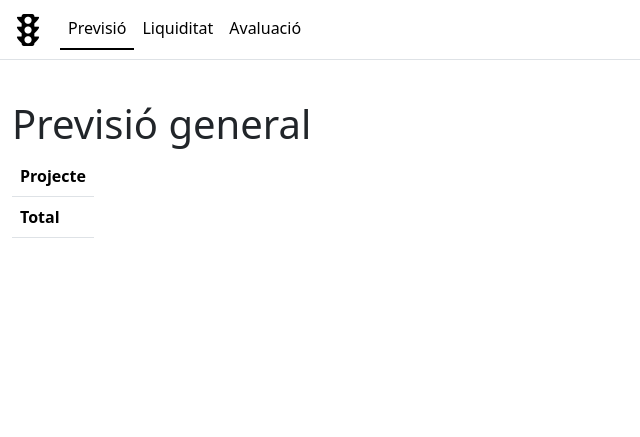
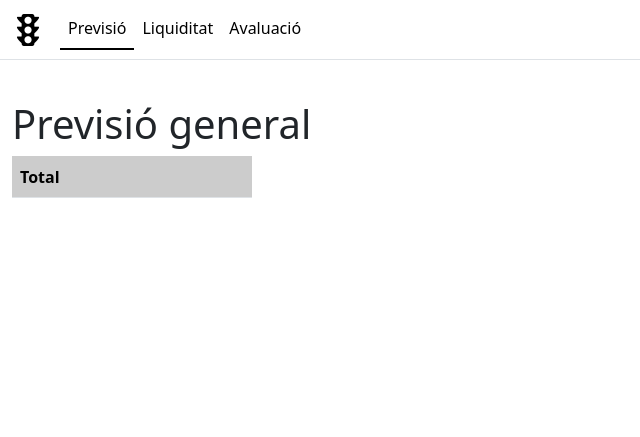
Before and after one commit to transversalcoop/semafor, a Django app: page /forecast in a window 1280 px wide. Shown: the top 437 px of the page, without its empty margins (0-640 px from the left). Run offline with Django 5.2, Linux system fonts and the light colour scheme; the visitor is signed in with stand-in values (Sample User, id 1); data that the repository does not hold is empty.

Commit message:
Working fixed first column

```diff
--- a/semafor/static/style.css
+++ b/semafor/static/style.css
@@ -28,6 +28,27 @@
   width: 300px;
 }
 
+.fix-first-column {
+  width: 100%;
+}
+
+.fix-first-column > table.table {
+  margin-left: 15rem;
+}
+
+.fix-first-column > table.table > * > tr > th:first-child,
+.fix-first-column > table.table > * > tr > td:first-child {
+  position: absolute;
+  width: 15rem;
+  margin-left: -15rem;
+  background: #ccc;
+}
+
+.fix-first-column > table.table > * > tr > th,
+.fix-first-column > table.table > * > tr > td {
+  white-space: nowrap;
+}
+
 .table td:has(input) {
   padding: .25rem;
 }
@@ -38,6 +59,10 @@
   white-space: nowrap;
 }
 
+table.table td {
+  min-height: 41px;
+  height: 41px;
+}
 
 .h-2rem {
   height: 2rem;
--- a/semafor/templates/semafor/_macros.html
+++ b/semafor/templates/semafor/_macros.html
@@ -37,7 +37,7 @@
 {% macro projects_table(projects, time_span, total_worked, total_dedication, worker=None, project_assignments=None, worker_dedications=None) %}
 {% for project in projects %}
 <tr>
-  <td class="text-nowrap">{{ project }}</td>
+  <td class="text-nowrap overflow-hidden text-truncate">{{ project }}</td>
   {% set totals, explanations = project.work_assignments(worker=worker) %}
   {% for year, month in time_span %}
     {% if worker %}
@@ -53,7 +53,7 @@
           hx-include="[name='csrfmiddlewaretoken']"
           hx-swap="outerHTML"
           {% endif %}
-        ></td>
+          ></td>
       {% endif %}
     {% else %}
       <td
--- a/semafor/templates/semafor/project_list.html
+++ b/semafor/templates/semafor/project_list.html
@@ -8,10 +8,12 @@
 
 {% block content %}
 <h1>Previsió general</h1>
+<div class="fix-first-column">
   <table class="table">
     <thead>{{ projects_table_head("Projecte", time_span) }}</thead>
     <tbody>
       {{ projects_table(projects, time_span, total_worked, total_dedication) }}
     </tbody>
   </table>
+</div>
 {% endblock %}
--- a/semafor/templates/semafor/worker_detail.html
+++ b/semafor/templates/semafor/worker_detail.html
@@ -9,6 +9,7 @@
 {% block content %}
 <h1>Previsió de {{ object.name }}</h1>
 {{ csrf_input }}
+<div class="fix-first-column">
   <table class="table">
     <thead>
       {{ projects_table_head("Jornada", time_span) }}
@@ -35,4 +36,5 @@
       {{ projects_table(projects, time_span, total_worked, total_dedication, worker=object, project_assignments=project_assignments, worker_dedications=worker_dedications) }}
     </tbody>
   </table>
+</div>
 {% endblock %}
```
Lines whose indentation alone changed are shown as unchanged.
